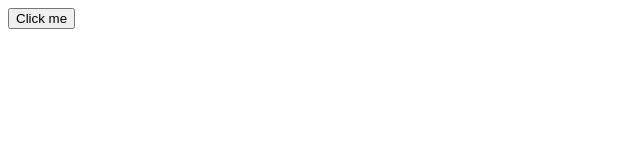
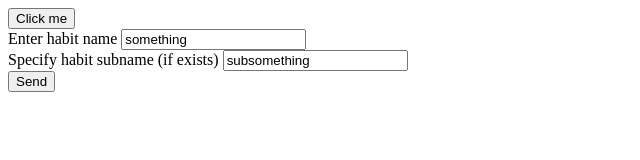
Before and after one commit to VeranikaMishchanka/habit_tracker, a plain HTML site: page view/index.html in a window 1280 px wide. Shown: the whole page, without its empty margins (0-640 px from the left). Drawn offline with Linux system fonts and the light colour scheme.

Commit message:
post form buttons added (todo link w db)

```diff
--- a/view/index.html
+++ b/view/index.html
@@ -5,10 +5,25 @@
 
 <script>
     let btn = document.getElementById("btn");
-btn.addEventListener('click', event => {
+   btn.addEventListener('click', event => {
    var xhr = new XMLHttpRequest();
     xhr.open('GET', '/habits', false);
     xhr.send();
     alert(xhr.responseText);
 });
 </script>
+
+<form action="http://foo.com" method="post">
+  <! --form action with db connect like insert.go ?? -->
+  <div>
+    <label for="h1">Enter habit name</label>
+    <input name="say" id="say" value="something">
+  </div>
+  <div>
+    <label for="h2">Specify habit subname (if exists)</label>
+    <input name="sayy" id="sayy" value="subsomething">
+  </div>
+  <div>
+    <button>Send</button>
+  </div>
+</form>
```
